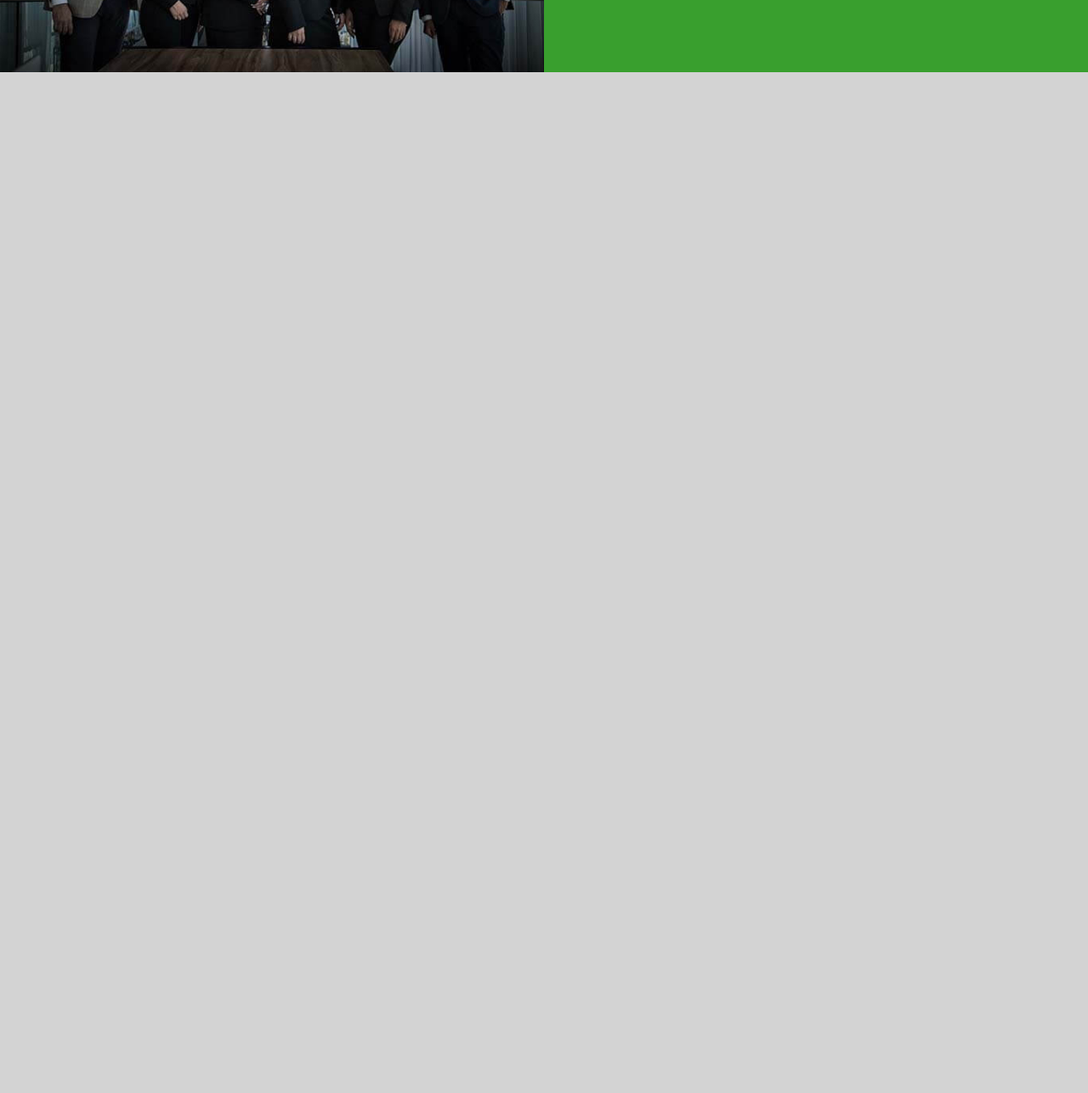
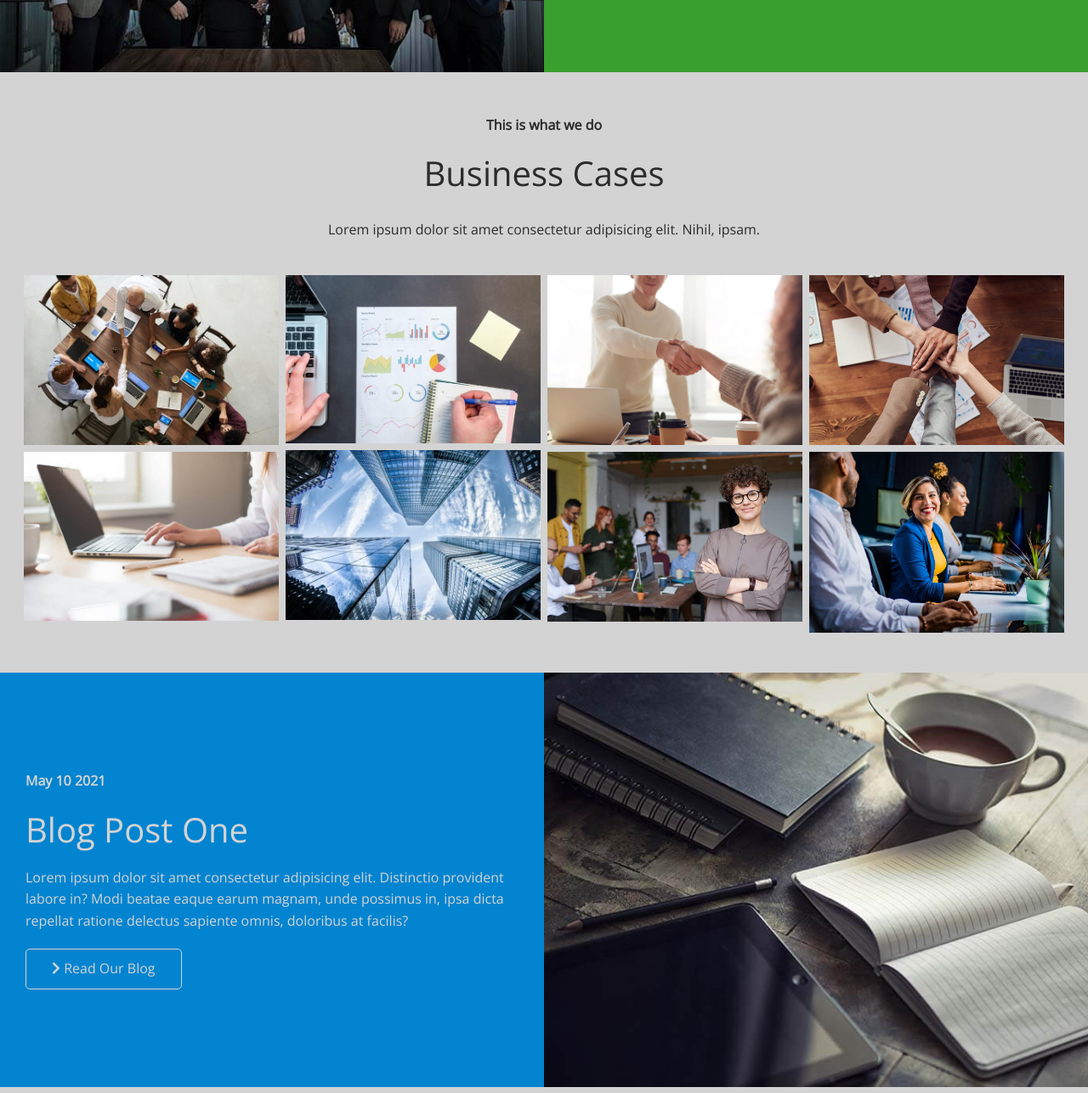
Before and after one commit to LatvianRaccoon/HTML_CSS, a plain HTML site: page EdgeLedger/index.html in a window 1280 px wide. Shown: the part 1434-2721 px from the top of the page at 85% size. Before the commit the page ends 1526 px from the top, so only its background shows below. Drawn offline with nearby package versions, Linux system fonts and the light colour scheme.

Commit message:
created and styled cases and blog section

```diff
--- a/EdgeLedger/css/style.css
+++ b/EdgeLedger/css/style.css
@@ -127,3 +127,7 @@ img {
     border-radius: 50%;
     margin-bottom: 15px;
 }
+
+.cases img:hover {
+    opacity: 0.7;
+}
--- a/EdgeLedger/css/utilities.css
+++ b/EdgeLedger/css/utilities.css
@@ -61,6 +61,10 @@
 }
 
 /* Flex columns */
+.flex-columns.flex-reverse .row {
+    flex-direction: row-reverse;
+}
+
 .flex-columns .row {
     display: flex;
     flex-direction: row;
@@ -106,3 +110,35 @@
 .flex-columns p {
     margin: 20px 0;
 }
+
+/* Section Header */
+.section-header {
+    padding: 30px;
+    display: flex;
+    flex-direction: column;
+    align-items: center;
+    justify-content: center;
+    text-align: center;
+}
+
+.section-header h2 {
+    font-size: 40px;
+    margin: 20px 0;
+}
+
+.section-padding {
+    padding: 20px 20px 40px;
+}
+
+/* Flex Grid */
+.flex-grid .row {
+    display: flex;
+    flex-wrap: wrap;
+    padding: 0 4px;
+}
+
+.flex-grid .column {
+    flex: 25%;
+    max-width: 25%;
+    padding: 0 4px;
+}
--- a/EdgeLedger/index.html
+++ b/EdgeLedger/index.html
@@ -84,6 +84,55 @@
                 </div>
             </div>
         </section>
+
+        <!-- Cases -->
+        <section id="cases" class="cases flex-grid section-padding">
+            <header class="section-header">
+                <h4>This is what we do</h4>
+                <h2>Business Cases</h2>
+                <p>Lorem ipsum dolor sit amet consectetur adipisicing elit. Nihil, ipsam.</p>
+            </header>
+            <div class="row">
+                <div class="column">
+                    <img src="images/cases/cases1.jpg" alt="case1">
+                    <img src="images/cases/cases2.jpg" alt="case2">
+                </div>
+                <div class="column">
+                    <img src="images/cases/cases3.jpg" alt="case3">
+                    <img src="images/cases/cases4.jpg" alt="case4">
+                </div>
+                <div class="column">
+                    <img src="images/cases/cases5.jpg" alt="case5">
+                    <img src="images/cases/cases6.jpg" alt="case6">
+                </div>
+                <div class="column">
+                    <img src="images/cases/cases7.jpg" alt="case7">
+                    <img src="images/cases/cases8.jpg" alt="case8">
+                </div>
+            </div>
+        </section>
+
+        <!-- Blog -->
+        <section id="blog" class="blog flex-columns flex-reverse">
+            <div class="row">
+                <div class="column">
+                    <div class="column-1">
+                        <img src="images/home/blog.jpg" alt="People">
+                    </div>
+                </div>
+                <div class="column">
+                    <div class="column-2 bg-secondary">
+                        <h4>May 10 2021</h4>
+                        <h2>Blog Post One</h2>
+                        <p>Lorem ipsum dolor sit amet consectetur adipisicing elit. Distinctio provident labore in? Modi beatae eaque earum magnam, unde possimus in, ipsa dicta repellat ratione delectus sapiente omnis, doloribus at facilis?</p>
+                        <a href="" class="btn btn-outline">
+                            <i class="fas fa-chevron-right"></i>
+                            Read Our Blog
+                        </a>
+                    </div>
+                </div>
+            </div>
+        </section>
     </main>
 </body>
 </html>
```
